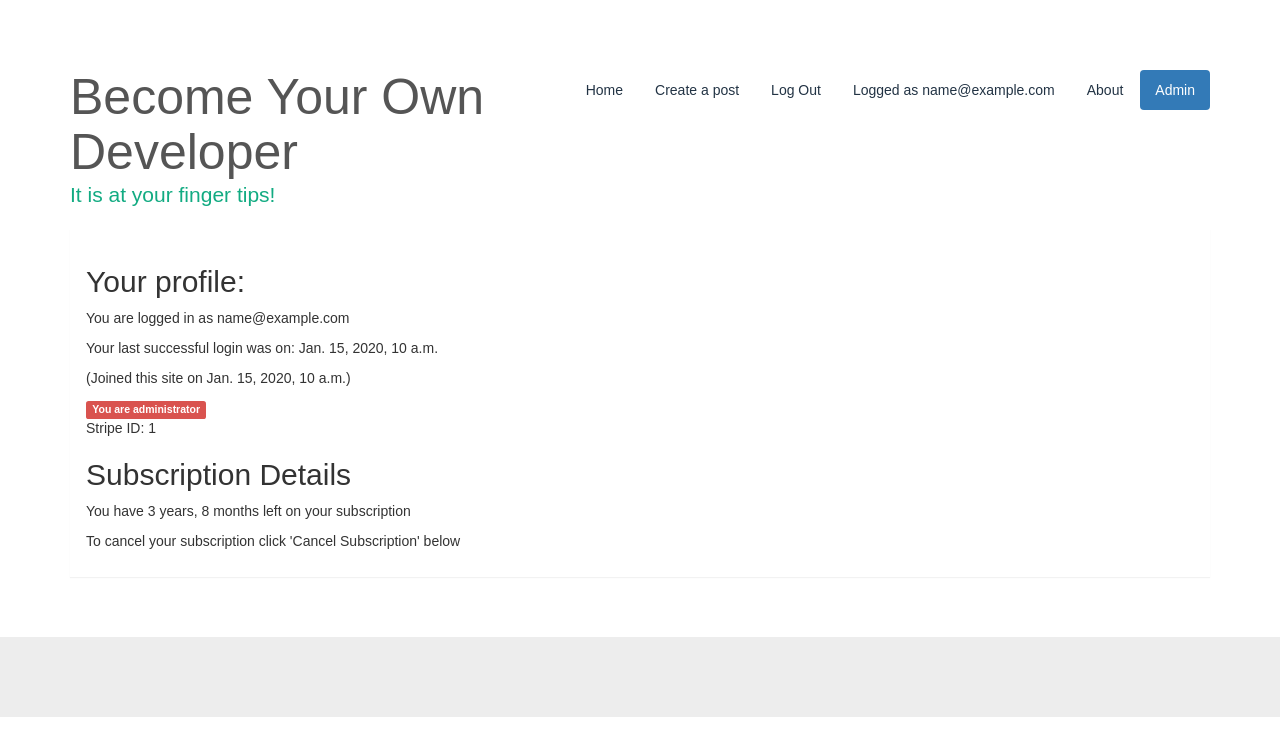
After one commit to juan-domenech/become_your_own_developer, a Django app: page /profile/ in a window 1280 px wide. The commit adds this page. Shown: the top 756 px of the page. Run offline with Django 3.2, Linux system fonts and the light colour scheme; a user stored in the database is signed in; tables that the repository leaves empty hold one stand-in row (values such as "Sample post"); some libraries are stand-ins or nearby versions.

Commit message:
Log Out and Profile enable on base.html

```diff
--- a/templates/base.html
+++ b/templates/base.html
@@ -21,7 +21,7 @@
             <!-- <li><a href="#">Contact</a></li> -->
 
             {% if user.email %}
-
+                <li><a href="{% url 'logout' %}">Log Out</a></li>
                 <li><a href="/profile/">Logged as {{ user.email }}</a></li>
             {% else %}
                 <li><a href="{% url 'login' %}">Log In</a></li>
--- a/templates/blogdetail.html
+++ b/templates/blogdetail.html
@@ -22,9 +22,7 @@
                         <p><button class="btn btn-info" onclick="location.href='/blog'">Back to the Blog</button>  <button class="btn btn-warning" onclick="location.href='/post/edit/{{ post.pk }}'">Edit Post</button>
                         <p><p><strong>Author:</strong> {{ post.author }} | {{ post.published_date }} | <strong>Views</strong> {{ post.views }} | <strong>Tag </strong>{{ post.tag }}</p>
 
-                        {% load disqus_tags %}
-                        {% set_disqus_title post.title %}
-                        {% disqus_show_comments %}
+
 
                     </div>
                 </div>
--- /dev/null
+++ b/templates/profile.html
@@ -0,0 +1,32 @@
+{% extends "base.html" %}
+{% block content %}
+    <h2>Your profile:</h2>
+    <p>You are logged in as {{ user.email }}</p>
+    <p>Your last successful login was on: {{ user.last_login }}</p>
+    <p>(Joined this site on {{  user.date_joined }})</p>
+    {% if user.is_superuser %}
+        <p class="label label-danger">You are administrator</p>
+    {% endif %}
+    {% if user.stripe_id %}
+        <p>Stripe ID: {{  user.stripe_id }}</p>
+    {% else %}
+        <p>(You have no Strip ID)</p>
+    {% endif %}
+
+    <h2>Subscription Details</h2>
+    <p>You have {{ user.subscription_end|timeuntil}} left on your subscription</p>
+    <p>To cancel your subscription click 'Cancel Subscription' below</p>
+
+
+
+    <script type="text/javascript">
+        function cancelSubscriptionCheck() {
+            if (confirm('Are you sure you want to cancel?')) {
+                return true;
+            }
+
+            return false;
+        }
+    </script>
+
+{% endblock %}
```
